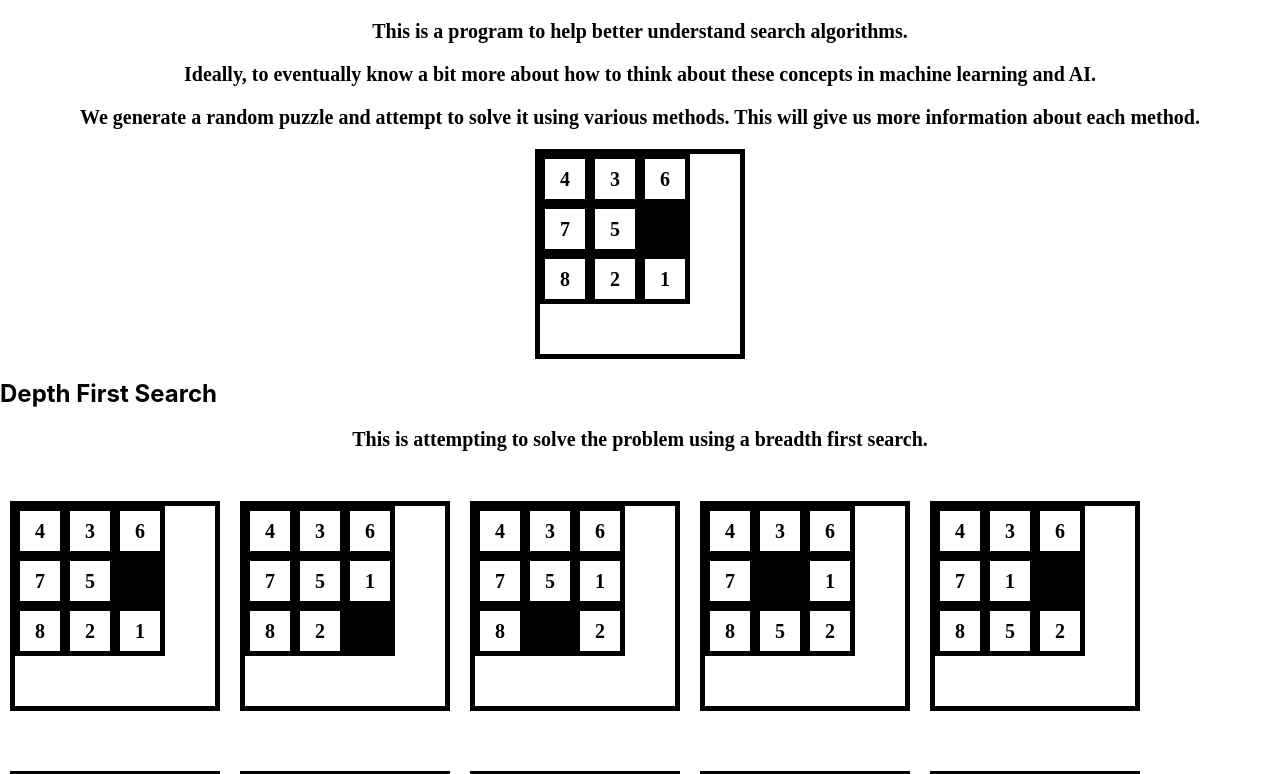
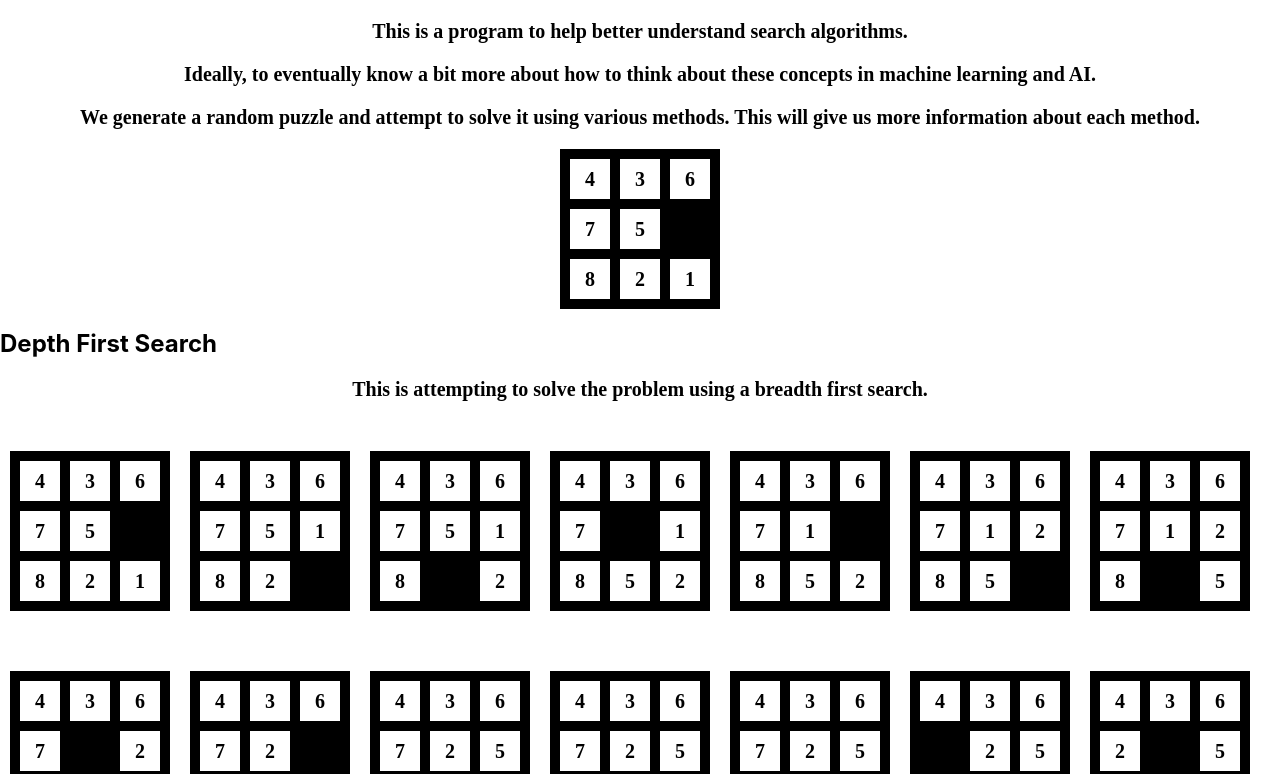
Before and after one commit to jasminenoack/number-puzzle, a React (Create React App) app: page / in a window 1280 px wide. Shown: the top 774 px of the page. Built offline with nearby package versions, Linux system fonts and the light colour scheme.

Commit message:
fix styling

```diff
--- a/src/App.css
+++ b/src/App.css
@@ -16,15 +16,12 @@
 
 .frame {
   box-sizing: content-box;
-  height: calc(var(--box-height) * 4);
-  width: calc(var(--box-width) * 4);
-  border: var(--border-size) solid black;
+  border-color: black;
+  border-style: solid;
   margin: 20px auto;
 }
 
 .row {
-  height: var(--box-height);
-  width: calc(var(--box-width) * 4);
   margin: 0 auto;
 }
 
@@ -33,11 +30,9 @@
   font-weight: bold;
   font-size: var(--font-size);
   text-align: center;
-  height: var(--box-height);
-  width: var(--box-width);
   box-sizing: border-box;
-  border: var(--border-size) solid black;
-  line-height: calc(var(--box-height) - 10px);
+  border-color: black;
+  border-style: solid;
   float: left;
 }
 
--- /dev/null
+++ b/src/constants.tsx
@@ -0,0 +1,2 @@
+export const BOX_SIZE = 50;
+export const BORDER_WIDTH = 5;
--- a/src/elements/Box.tsx
+++ b/src/elements/Box.tsx
@@ -1,4 +1,5 @@
 import React from 'react';
+import { BOX_SIZE, BORDER_WIDTH } from '../constants';
 
 function Box({ value }: { value: number }) {
     var classes = "box";
@@ -6,9 +7,9 @@
         classes += " empty";
     }
     return (
-        <div className={classes}>
+        <div className={classes} style={{ height: BOX_SIZE, width: BOX_SIZE, lineHeight: BOX_SIZE - BORDER_WIDTH * 2 + "px", borderWidth: BORDER_WIDTH }}>
             {value}
-        </div>
+        </div >
     );
 }
 
--- a/src/elements/Frame.tsx
+++ b/src/elements/Frame.tsx
@@ -1,12 +1,13 @@
 import React from 'react';
 import Box from './Box';
+import { BOX_SIZE, BORDER_WIDTH } from '../constants';
 
 function Frame({ puzzle }: { puzzle: number[][] }) {
     return (
-        <div className="frame">
+        <div className="frame" style={{ height: puzzle.length * BOX_SIZE, borderWidth: BORDER_WIDTH, width: puzzle[0].length * BOX_SIZE }}>
             {
                 puzzle.map((row, rowIndex) => (
-                    <div key={rowIndex} className="row">
+                    <div key={rowIndex} className="row" style={{ width: row.length * BOX_SIZE }}>
                         {row.map((number, colIndex) => (
                             <Box key={colIndex} value={number} />
                         ))}
```
